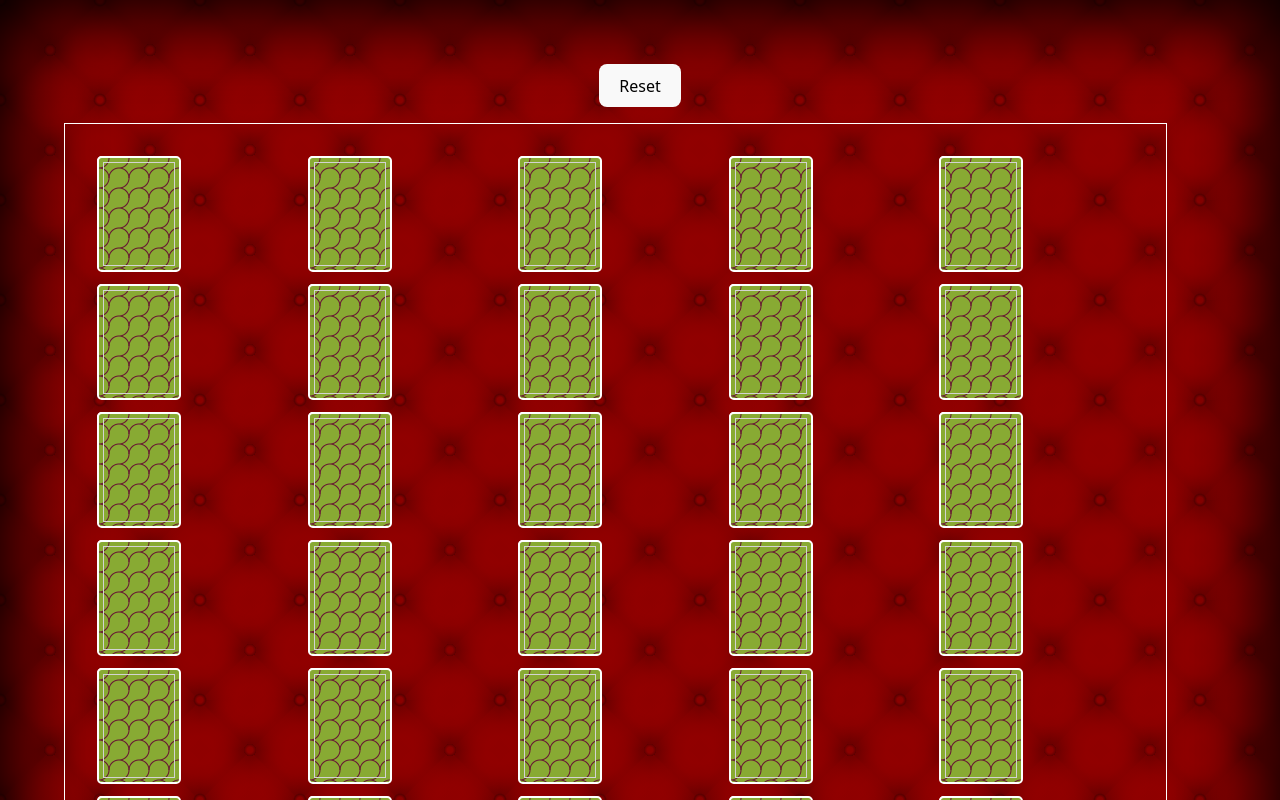
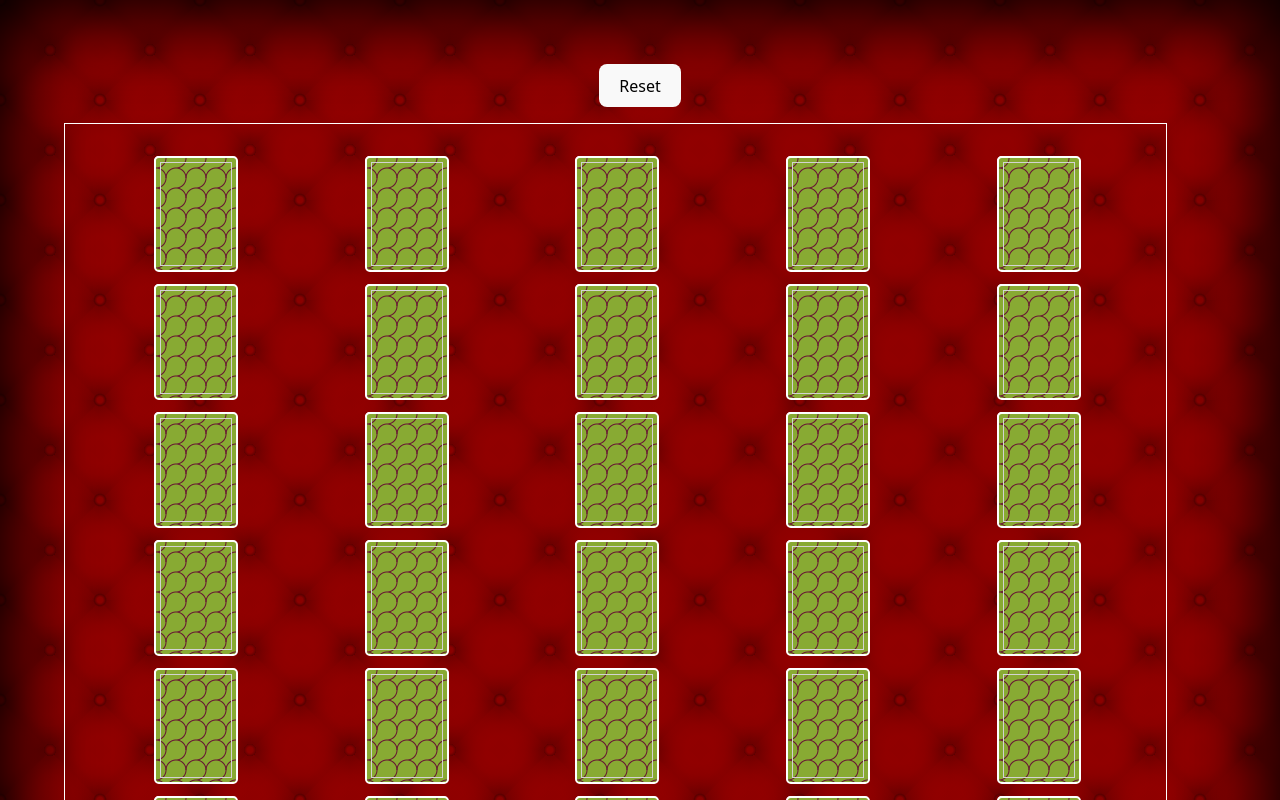
Before and after one commit to lalli-oni/assignment-aardvark, a React (Vite) app: page / in a window 1280 px wide. Shown: the top 800 px of the page. Built offline with nearby package versions, Linux system fonts and the light colour scheme.

Commit message:
Horizontally center cards within grid

```diff
--- a/src/components/Card.css
+++ b/src/components/Card.css
@@ -2,6 +2,9 @@
 .playing-card {
     height: 7rem;
     width: 5rem;
+
+    /* Ensures cards are evenly distributed on grid */
+    justify-self: center;
 }
 
 .front {
```
